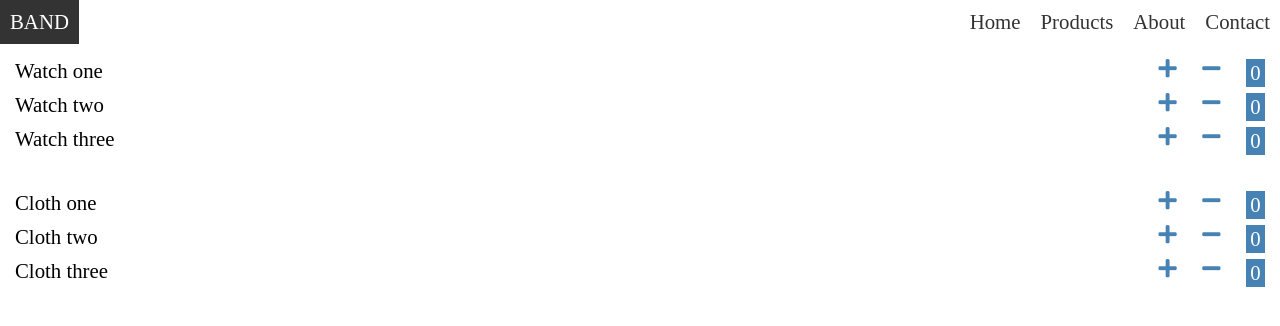
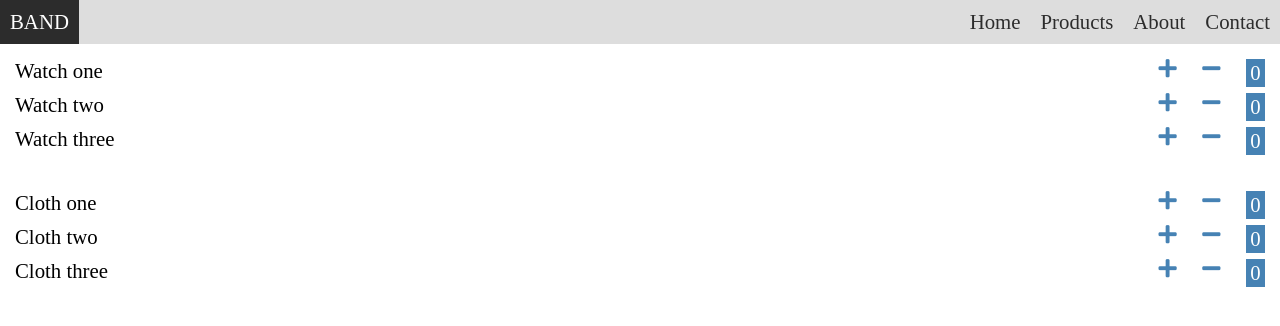
Before and after one commit to miahMihrab/js-shopping-site, a plain HTML site: page index.html in a window 1280 px wide. Drawn offline with Linux system fonts and the light colour scheme.

Commit message:
nav background modified

```diff
--- a/css/style.css
+++ b/css/style.css
@@ -2,7 +2,9 @@ body {
   padding: 0;
   margin: 0;
 }
-
+nav {
+  background: #ddd;
+}
 ul {
   list-style: none;
   margin: 0;
```
